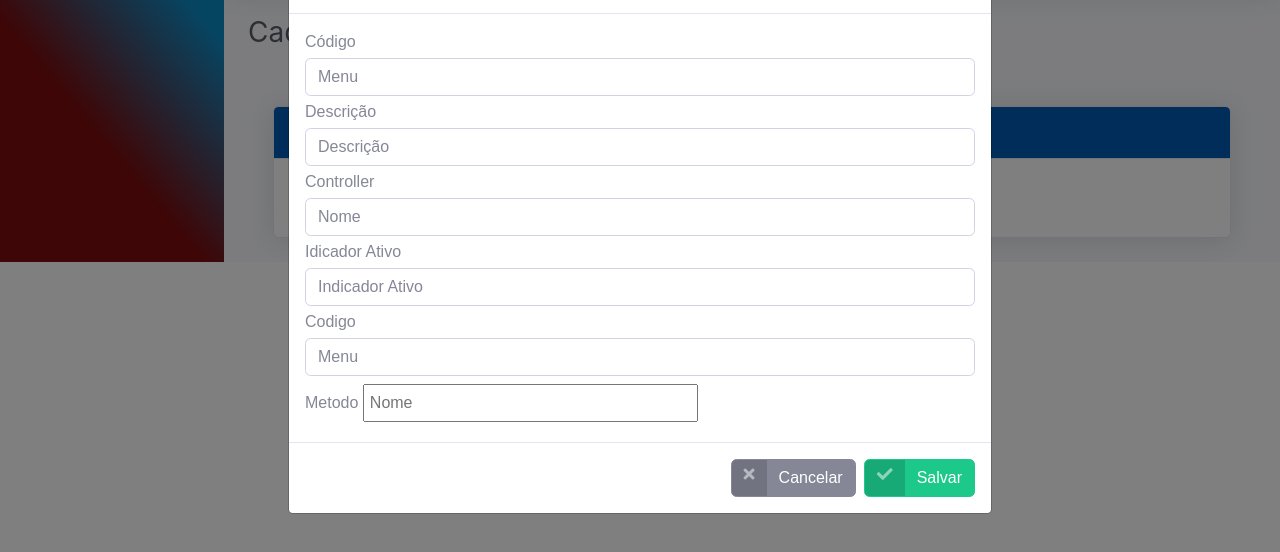
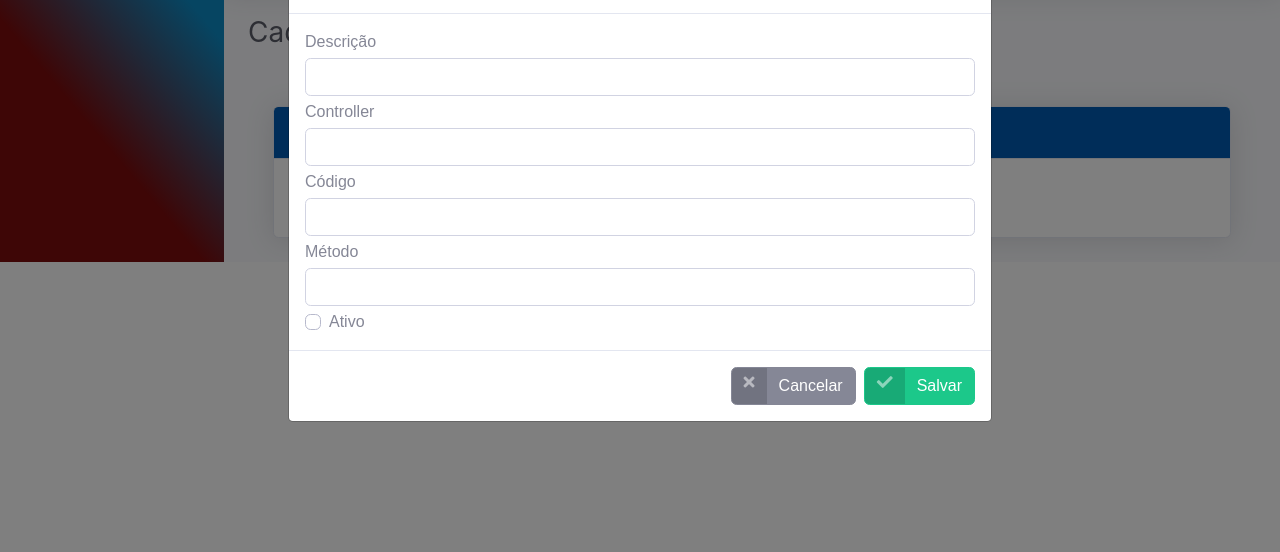
Before and after one commit to SistemasRFC/siscove-web, a plain HTML site: page Menu/menu.html in a window 1280 px wide. Both pictures are taken after a click on the button "NOVO". Shown: the part 78-630 px from the top of the page. Drawn offline with nearby package versions, Linux system fonts and the light colour scheme.

Commit message:
Alteraçao nos campos de menu

```diff
--- a/Menu/cadMenu.html
+++ b/Menu/cadMenu.html
@@ -10,19 +10,21 @@
                 </button>
             </div>
             <div class="modal-body">
-                <label class="mb-0" for="codMenuW">Código</label>
-                <input id="codMenuW" name="codMenuW" type="text" class="form-control" placeholder="Menu"/>
+                <input id="codMenuW" name="codMenuW" type="hidden" />
                 <label class="mb-0" for="dscMenuW">Descrição</label>
-                <input id="dscMenuW" type="text" class="form-control" placeholder="Descrição" />
+                <input id="dscMenuW" type="text" class="form-control"/>
                 <label class="mb-0" for="nmeController">Controller</label>
-                <input id="nmeController" type="text" class="form-control" placeholder="Nome" />
-                <label class="mb-0" for="indMenuAtivoW">Idicador Ativo</label>
-                <input id="indMenuAtivoW" type="text" class="form-control" placeholder="Indicador Ativo" />
-                <label class="mb-0" for="codMenuPaiW">Codigo</label>
-                <input id="codMenuPaiW" type="text" class="form-control" placeholder="Menu" />
-                <label class="mb-0" for="nmeMethod">Metodo</label>
-                <input id="nmeMethod" type="text" class="form control" placeholder="Nome"/>
+                <input id="nmeController" type="text" class="form-control"/>
+                <label class="mb-0" for="codMenuPaiW">Código</label>
+                <input id="codMenuPaiW" type="text" class="form-control"/>
+                <label class="mb-0" for="nmeMethod">Método</label>
+                <input id="nmeMethod" type="text" class="form-control"/>
+                <div class="custom-control custom-checkbox">
+                    <input type="checkbox" name="indMenuAtivoW" id="indMenuAtivoW" class="custom-control-input"/>
+                    <label class="custom-control-label" for="indMenuAtivoW">Ativo</label>
+                </div>
             </div>
+
 
             <div class="modal-footer">
                 <button class='btn btn-secondary btn-icon-split' data-dismiss="modal" aria-label="Close">
```
